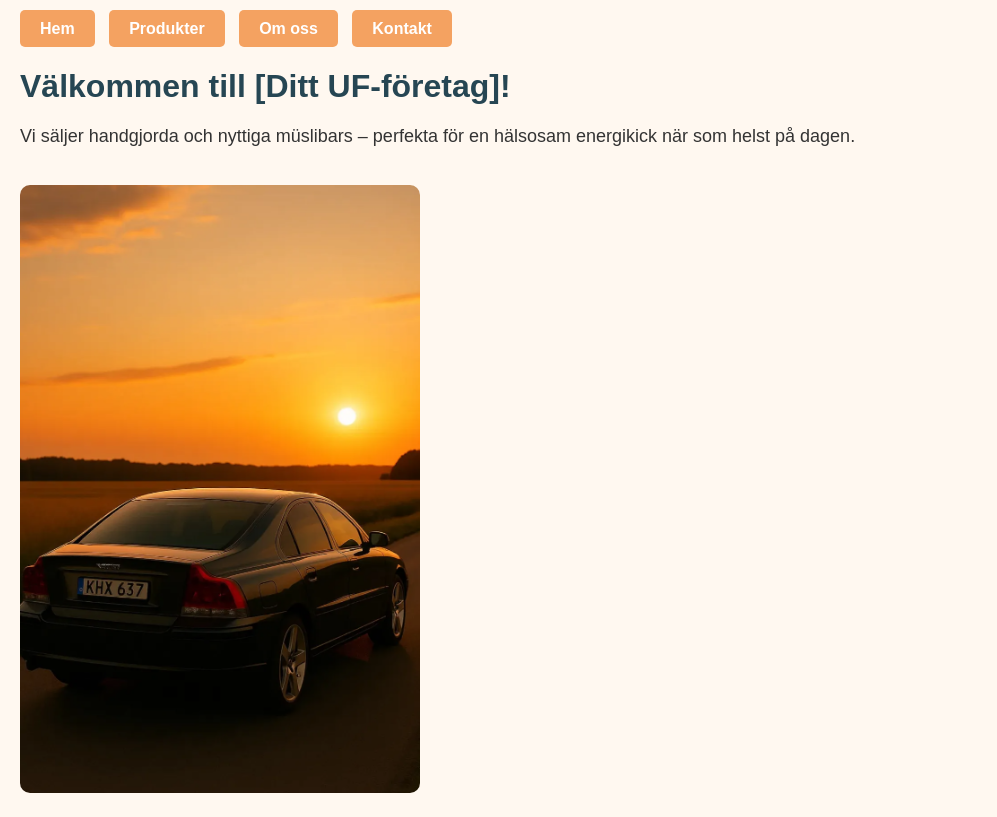
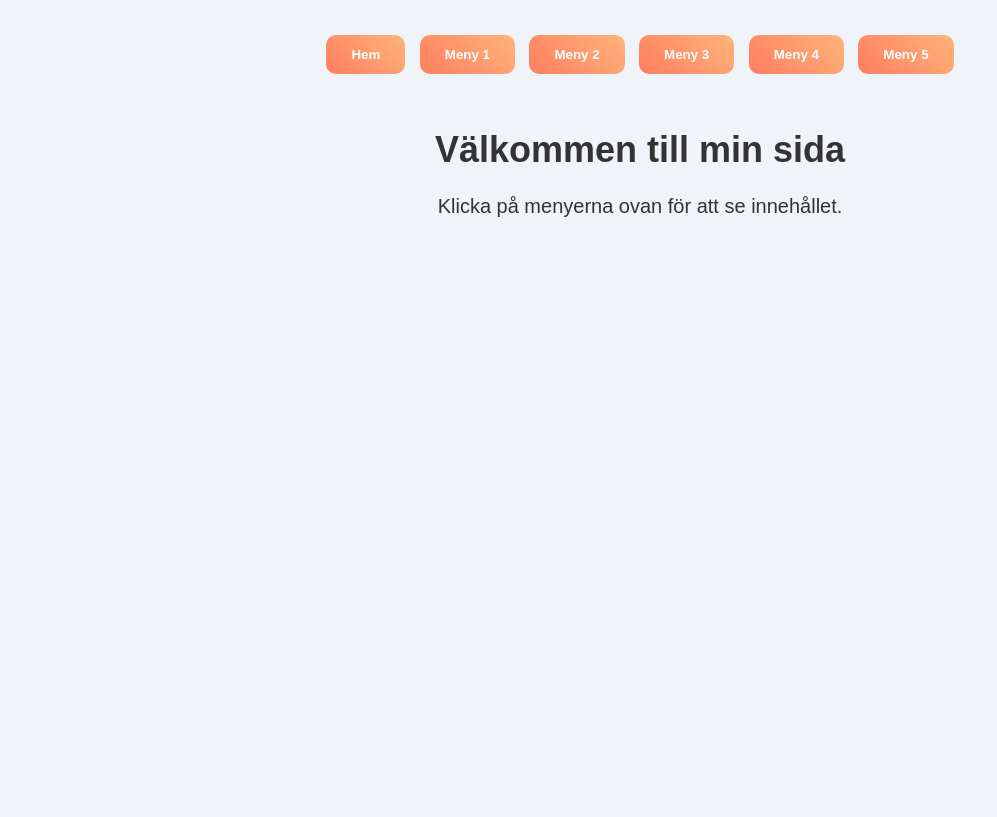
Before and after one commit to Pontus074/pvatsoy-hash.github.io, a plain HTML site: page index.html in a window 1280 px wide. Shown: the whole page, without its empty margins (0-997 px from the left). Drawn offline with Linux system fonts and the light colour scheme.

Commit message:
Update index.html

```diff
--- a/index.html
+++ b/index.html
@@ -2,46 +2,55 @@
 <html lang="sv">
 <head>
   <meta charset="UTF-8">
-  <title>Mitt UF-företag</title>
+  <title>Min startsida</title>
   <style>
     body {
       font-family: Arial, sans-serif;
-      margin: 20px;
-      background-color: #fff8f0;
+      text-align: center;
+      background-color: #f0f4f8;
+      margin: 0;
+      padding: 0;
       color: #333;
     }
 
-    /* Menystyling */
+    /* Meny */
     nav {
-      margin-bottom: 30px;
+      margin: 30px 0;
     }
 
-    nav a {
-      text-decoration: none;
-      padding: 10px 20px;
-      margin-right: 10px;
-      background-color: #f4a261;
+    nav button {
+      padding: 12px 25px;
+      margin: 5px;
+      background: linear-gradient(45deg, #ff7e5f, #feb47b);
       color: white;
-      border-radius: 5px;
+      border: none;
+      border-radius: 10px;
       font-weight: bold;
+      cursor: pointer;
+      transition: 0.3s;
     }
 
-    nav a:hover {
-      background-color: #e76f51;
+    nav button:hover {
+      background: linear-gradient(45deg, #feb47b, #ff7e5f);
+      transform: scale(1.05);
+    }
+
+    /* Innehåll */
+    .page {
+      display: none;
+      margin-top: 50px;
+    }
+
+    .active {
+      display: block;
     }
 
     h1 {
-      color: #264653;
+      font-size: 36px;
     }
 
     p {
-      font-size: 18px;
-    }
-
-    img {
-      max-width: 400px;
-      border-radius: 10px;
-      margin-top: 20px;
+      font-size: 20px;
     }
   </style>
 </head>
@@ -49,18 +58,50 @@
 
   <!-- Meny -->
   <nav>
-    <a href="index.html">Hem</a>
-    <a href="produkter.html">Produkter</a>
-    <a href="omoss.html">Om oss</a>
-    <a href="kontakt.html">Kontakt</a>
+    <button onclick="showPage('home')">Hem</button>
+    <button onclick="showPage('menu1')">Meny 1</button>
+    <button onclick="showPage('menu2')">Meny 2</button>
+    <button onclick="showPage('menu3')">Meny 3</button>
+    <button onclick="showPage('menu4')">Meny 4</button>
+    <button onclick="showPage('menu5')">Meny 5</button>
   </nav>
 
-  <!-- Välkomsttext -->
-  <h1>Välkommen till [Ditt UF-företag]!</h1>
-  <p>Vi säljer handgjorda och nyttiga müslibars – perfekta för en hälsosam energikick när som helst på dagen.</p>
+  <!-- Innehåll -->
+  <div id="home" class="page active">
+    <h1>Välkommen till min sida</h1>
+    <p>Klicka på menyerna ovan för att se innehållet.</p>
+  </div>
 
-  <!-- Bild på produkten -->
-  <img src="minbild.png" alt="Müslibars">
+  <div id="menu1" class="page">
+    <h1>Kommer snart</h1>
+  </div>
+
+  <div id="menu2" class="page">
+    <h1>Kommer snart</h1>
+  </div>
+
+  <div id="menu3" class="page">
+    <h1>Kommer snart</h1>
+  </div>
+
+  <div id="menu4" class="page">
+    <h1>Kommer snart</h1>
+  </div>
+
+  <div id="menu5" class="page">
+    <h1>Kommer snart</h1>
+  </div>
+
+  <script>
+    function showPage(id) {
+      // Dölj alla sidor
+      const pages = document.querySelectorAll('.page');
+      pages.forEach(page => page.classList.remove('active'));
+
+      // Visa vald sida
+      document.getElementById(id).classList.add('active');
+    }
+  </script>
 
 </body>
 </html>
```
